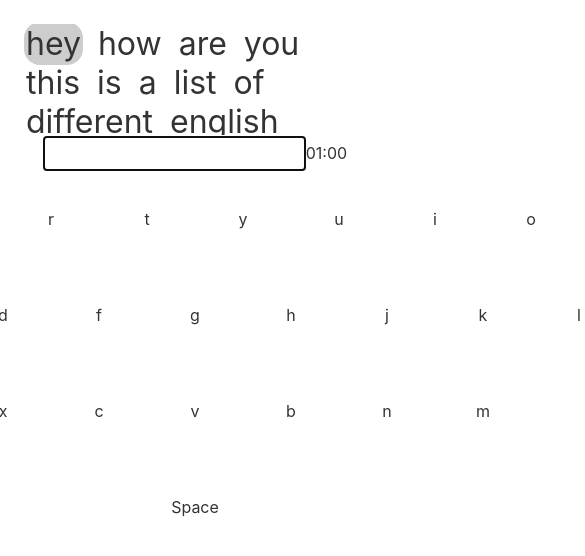
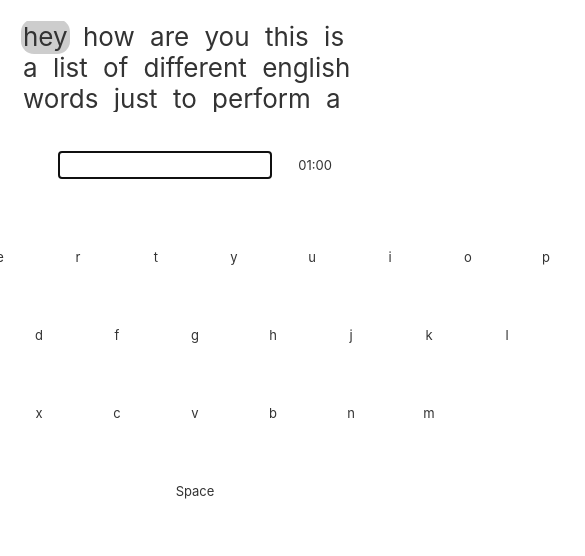
Before and after one commit to davidgape89/typing-speed-test, a Svelte app: page / in a window 390 px wide. Shown: the top 556 px of the page, 585 px wide, since content can reach past the window. Built offline with nearby package versions, Linux system fonts and the light colour scheme.

Commit message:
Fix type issues and add lint config

```diff
--- a/src/App.svelte
+++ b/src/App.svelte
@@ -8,9 +8,9 @@
 
   let keyMap: KeyMap;
   let isRunning = false;
-	let time;
-	let value;
-	let wordStack = [];
+  let time: number;
+  let value: string;
+  let wordStack: string[] = [];
   let disabled = false;
   let words = englishText.replace(/\n/g, '').split(' ');
 
@@ -23,12 +23,12 @@
   }
 
   function handleKeyDown(e: KeyboardEvent) {
-		switch(e.key) {
+    switch (e.key) {
       case 'Escape':
         reset();
         return;
       case 'Backspace':
-				if(wordStack.length > 0 && !value.length) {
+        if (wordStack.length > 0 && !value.length) {
           e.preventDefault();
           const lastIndex = wordStack.length - 1;
           value = wordStack[lastIndex];
@@ -52,30 +52,39 @@
 
 <main>
   <ActiveKeyMapper bind:keyMap />
-	<TextViewer {words} {wordStack} activeInput={value} />
+  <TextViewer {words} {wordStack} />
   <div class="input-wrapper">
+    <!-- svelte-ignore a11y-autofocus -->
     <input bind:value {disabled} on:keydown={handleKeyDown} autofocus />
     <Timer bind:isRunning bind:time />
   </div>
   <Keyboard {keyMap} />
 </main>
 
-<style>
+<style type="text/scss">
   main {
     display: flex;
     flex-direction: column;
     justify-content: center;
     margin: 0 auto;
-		padding: 1em;
+    padding: 1rem;
   }
 
   input {
     margin: 0;
+    margin-right: 2rem;
   }
 
   .input-wrapper {
     align-items: center;
     display: flex;
     justify-content: center;
+    margin: 3rem;
+  }
+
+  :global(html) {
+    @media (max-width: 890px) {
+      font-size: 13px;
+    }
   }
 </style>
--- a/src/components/TextViewer.svelte
+++ b/src/components/TextViewer.svelte
@@ -3,11 +3,10 @@
 
     export let words = [];
     export let wordStack = [];
-    export let activeInput = null;
 
     afterUpdate(() => {
-        const activeEl: HTMLElement | null = document.querySelector('.active');
-        if(activeEl) activeEl.scrollIntoView({block: 'center'});
+        const activeEl: HTMLElement | null = document.querySelector(".active");
+        if (activeEl) activeEl.scrollIntoView({ block: "center" });
     });
 </script>
 
@@ -16,10 +15,11 @@
         <span
             class:active={wordStack.length === i}
             class:valid={wordStack[i] && wordStack[i] === words[i]}
-            class:invalid={wordStack[i] && wordStack[i] !== words[i]}>
+            class:invalid={wordStack[i] && wordStack[i] !== words[i]}
+        >
             {word}
         </span>
-        <span> </span>
+        <span />
     {/each}
 </div>
 
```
Also changed, not shown: package.json (+4 -3 lines), tsconfig.json (+12 -3 lines), 2 other files (tests, documents, lock files or other folders). Lines whose indentation alone changed are shown as unchanged.
